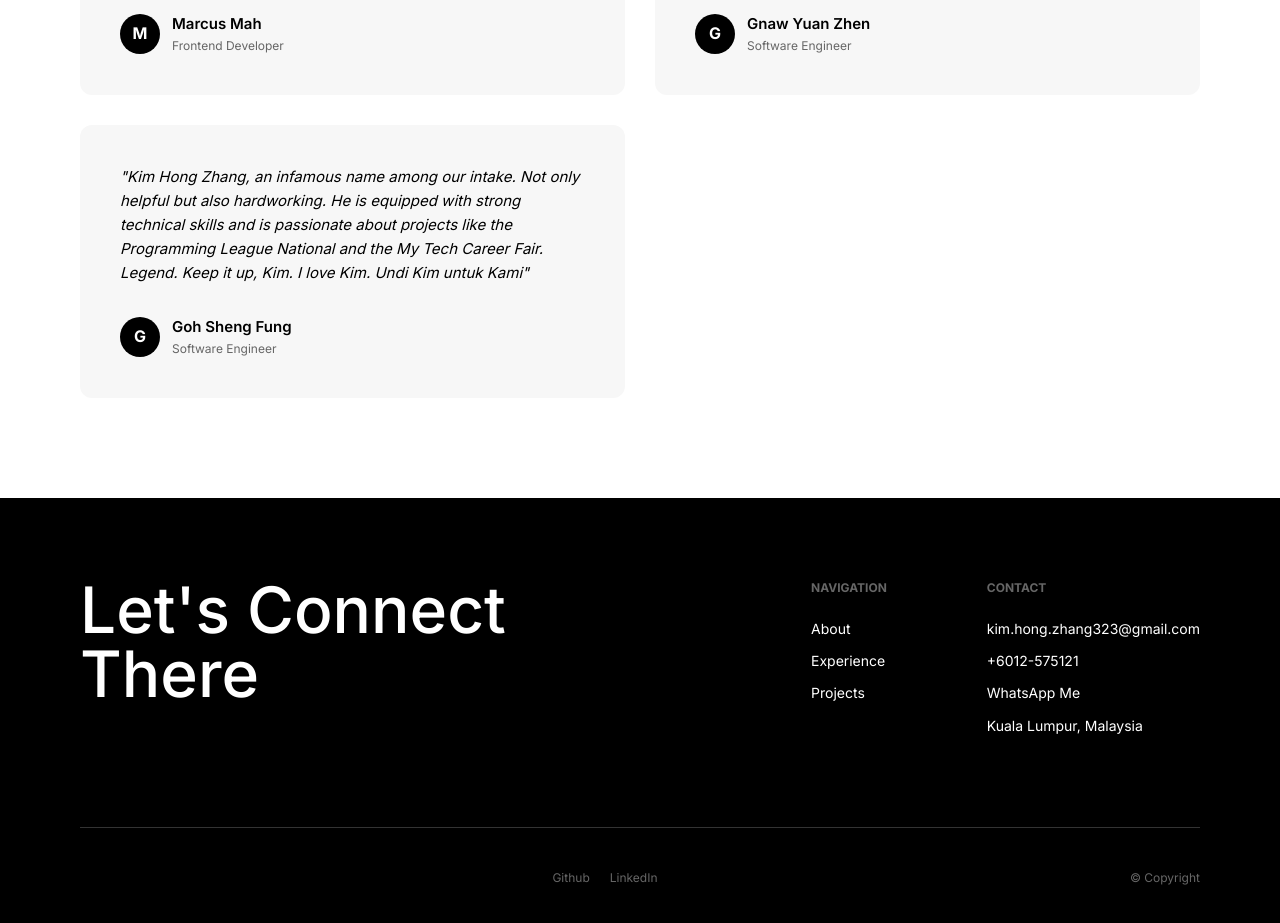
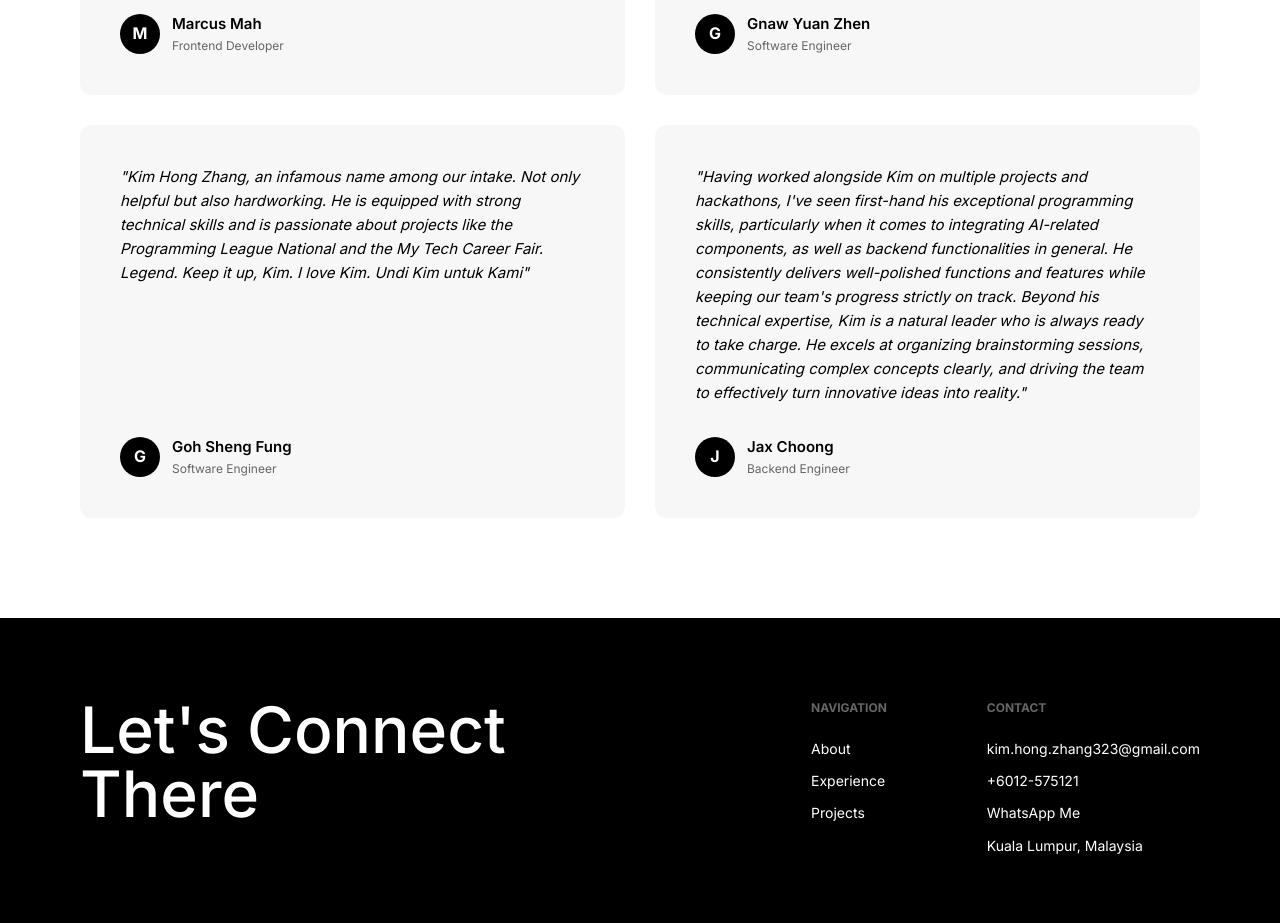
Before and after one commit to kimhongzhang323/portfolio, a React (Vite) app in the folder client/: page / in a window 1280 px wide. Shown: the part 7660-8583 px from the top of the page. Built offline with nearby package versions, Linux system fonts and the light colour scheme.

Commit message:
feat: Add static profile data including personal details, education, experience, and projects.

```diff
--- a/client/src/data.js
+++ b/client/src/data.js
@@ -50,6 +50,7 @@ export const profileData = {
     { name: "Tan Shan Chien", role: "Software Engineer", content: "Kim Hong Zhang is a very responsible engineer. In the times I worked with him, he managed multiple projects simultaneously without letting any of their quality down. Kim has a solid foundation in agentic architecture and backend development. He is one of the few people I would trust to handle the entire backend." },
     { name: "Marcus Mah", role: "Frontend Developer", content: "Kim Hong Zhang is a highly responsible and hardworking engineer who consistently gives his best effort in every commitment he takes on. During hackathons and team projects, he demonstrates strong dedication, reliability, and a willingness to go the extra mile to ensure the team delivers quality results. He also have a solid engineering skills with a strong foundation in backend development and system architecture, allowing him to design and implement robust solutions under tight timelines. Having worked with him before, I can confidently say he is someone you can trust to take ownership of tasks and contribute meaningfully to the team. He is also highly collaborative, communicates effectively, and works well with teammates to solve complex problems." },
     { name: "Gnaw Yuan Zhen", role: "Software Engineer", content: "Kim is a very dedicated student in academic and non academic field. He constantly excels at hackathons by providing unique perspectives and strong execution. Beyond the hackathons, I've seen him as a good leader who elevated everyone in the team." },
-    { name: "Goh Sheng Fung", role: "Software Engineer", content: "Kim Hong Zhang, an infamous name among our intake. Not only helpful but also hardworking. He is equipped with strong technical skills and is passionate about projects like the Programming League National and the My Tech Career Fair. Legend. Keep it up, Kim. I love Kim. Undi Kim untuk Kami" }
+    { name: "Goh Sheng Fung", role: "Software Engineer", content: "Kim Hong Zhang, an infamous name among our intake. Not only helpful but also hardworking. He is equipped with strong technical skills and is passionate about projects like the Programming League National and the My Tech Career Fair. Legend. Keep it up, Kim. I love Kim. Undi Kim untuk Kami" },
+    { name: "Jax Choong", role: "Backend Engineer", content: "Having worked alongside Kim on multiple projects and hackathons, I've seen first-hand his exceptional programming skills, particularly when it comes to integrating AI-related components, as well as backend functionalities in general. He consistently delivers well-polished functions and features while keeping our team's progress strictly on track. Beyond his technical expertise, Kim is a natural leader who is always ready to take charge. He excels at organizing brainstorming sessions, communicating complex concepts clearly, and driving the team to effectively turn innovative ideas into reality." }
   ]
 };
```
